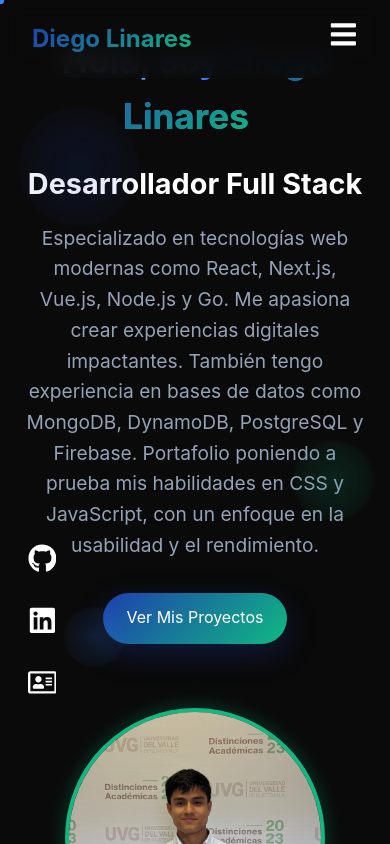
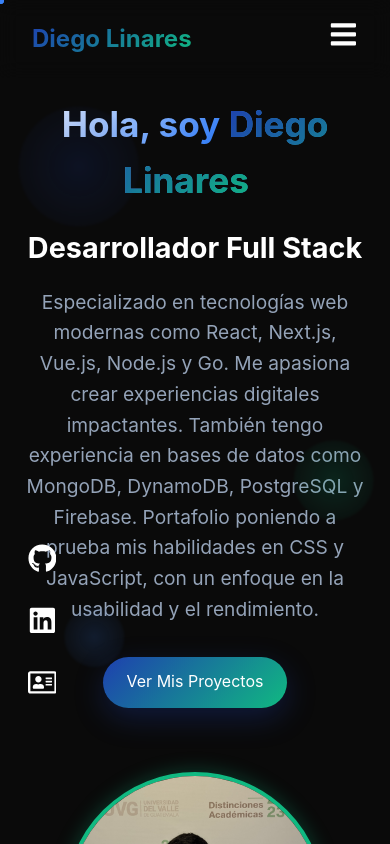
Before and after one commit to DiegoLinares11/miPortafolio, a React (Vite) app: page / in a window 390 px wide. Shown: the top 844 px of the page. Built offline with nearby package versions, Linux system fonts and the light colour scheme; the HTML template or start-up script is replaced by a standard one.

Commit message:
now on mobile

```diff
--- a/src/index.css
+++ b/src/index.css
@@ -610,7 +610,7 @@
   .hero {
     flex-direction: column;
     text-align: center;
-    padding: 2rem 1.5rem;
+    padding: 6rem 1.5rem 2rem; /* TOP | SIDES | BOTTOM */
   }
 
   .hero-content,
```
